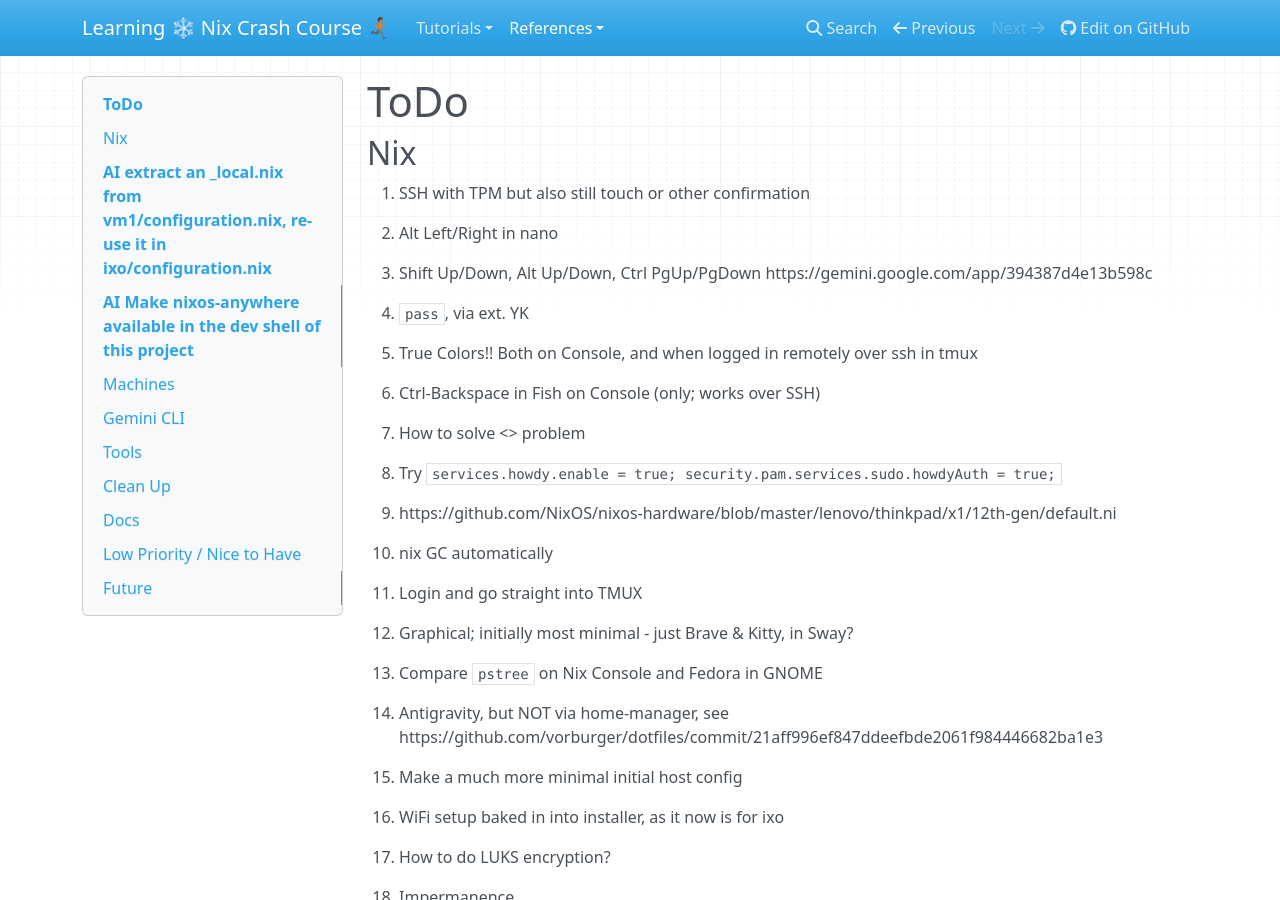
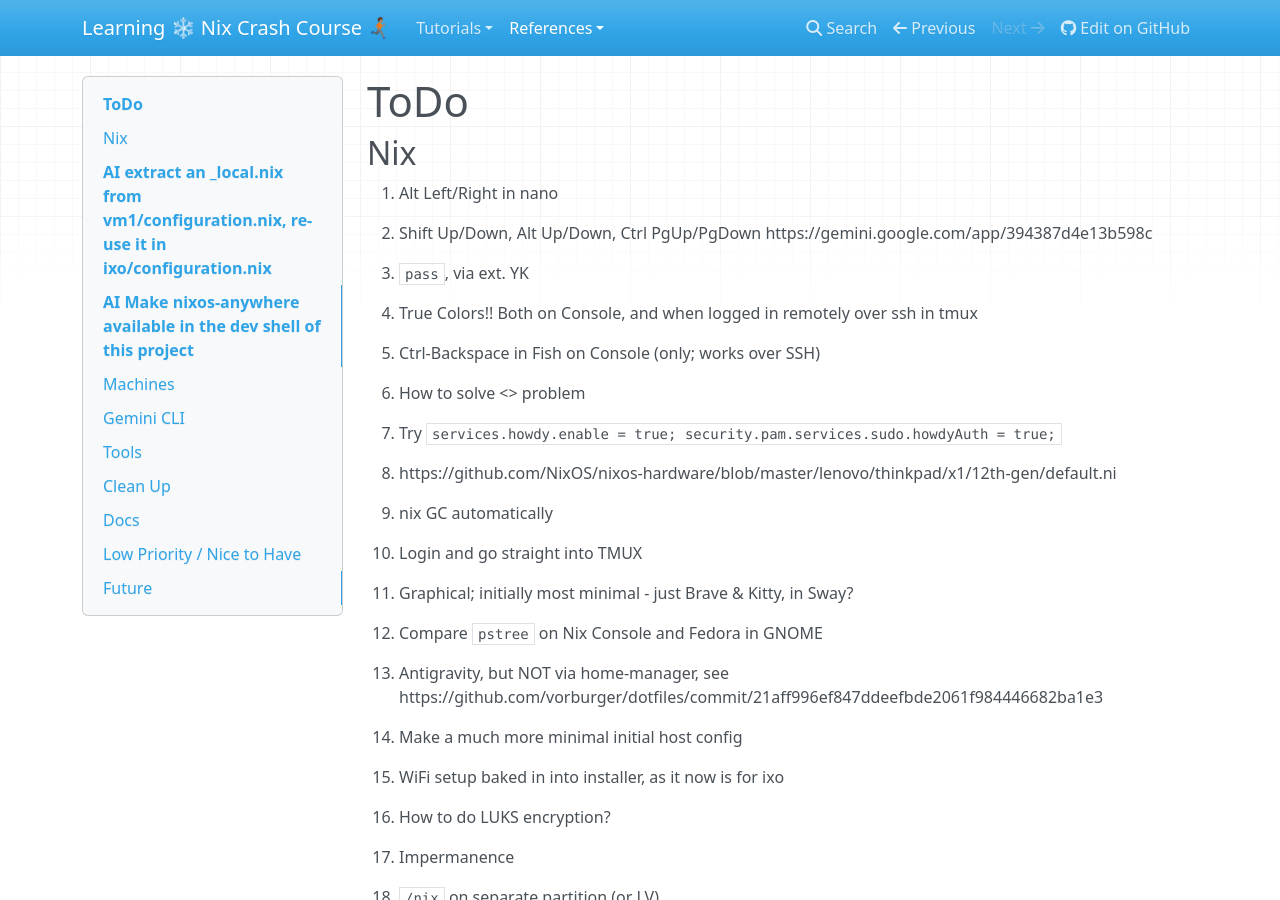
Before and after one commit to vorburger/nixfiles, an MkDocs documentation site: the page built from docs/docs/ToDo.md, in a window 1280 px wide and 900 px high. Built offline with MkDocs 1.6.1, drawn with Linux system fonts in a browser that asks for light colours; nearby versions of some CDN libraries.

Commit message:
enable ssh-tpm-agent on ixo

```diff
--- a/docs/docs/ToDo.md
+++ b/docs/docs/ToDo.md
@@ -1,8 +1,6 @@
 # ToDo
 
 ## Nix
-
-1. SSH with TPM but also still touch or other confirmation
 
 1. Alt Left/Right in nano
 
```
Also changed, not shown: 3 other files.
